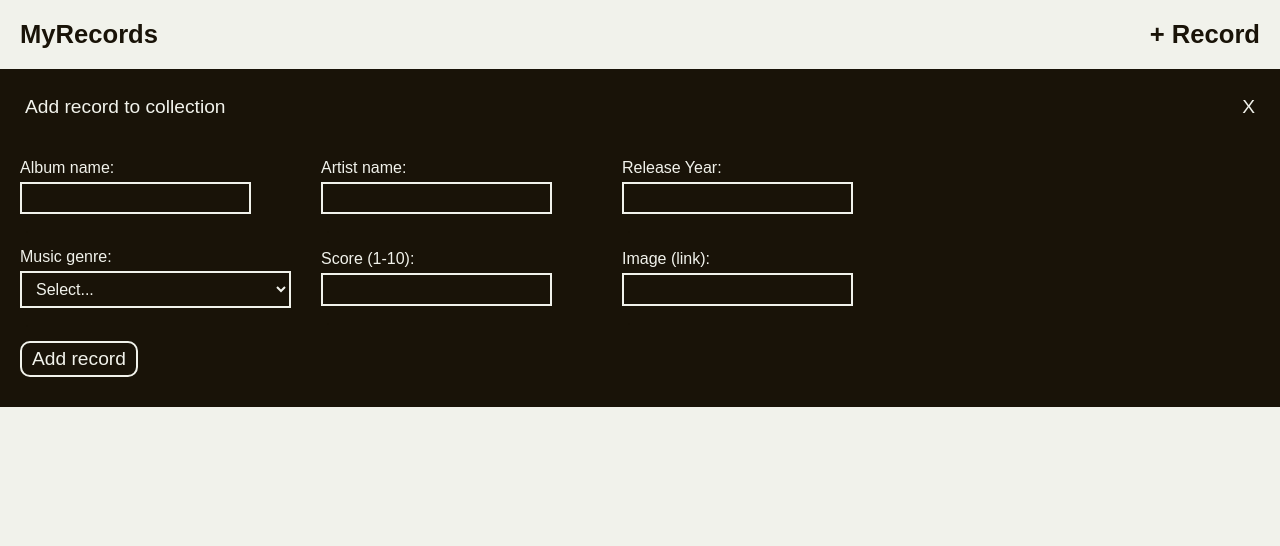
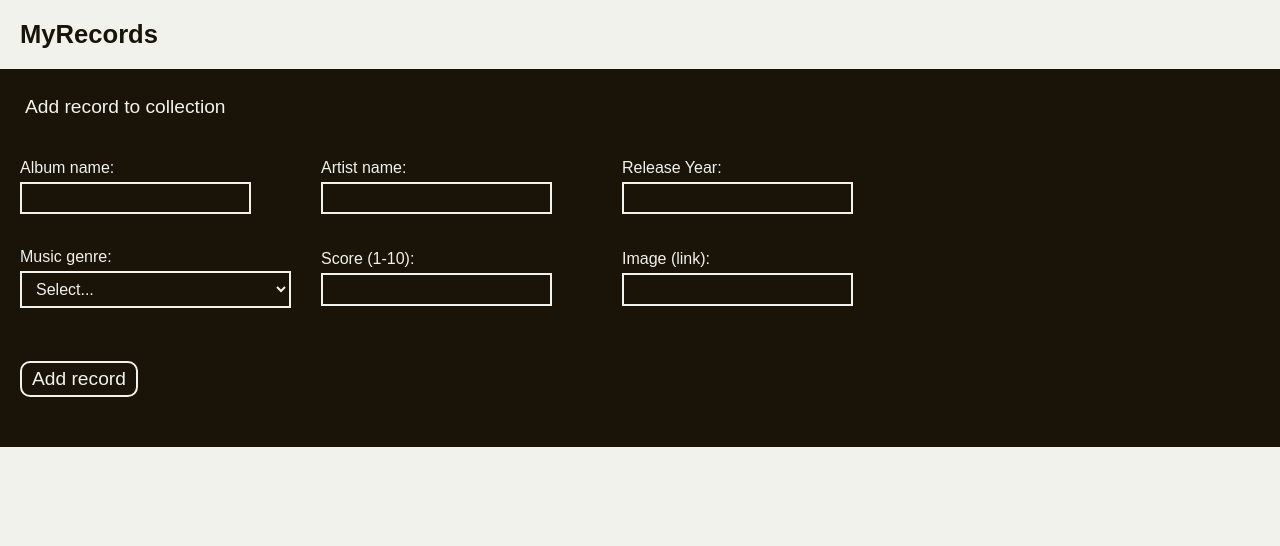
Before and after one commit to Benpeake/collection, a PHP site: page / in a window 1280 px wide. Shown: the top 546 px of the page. Run offline with PHP 8.4, Linux system fonts and the light colour scheme; tables that the repository leaves empty or names only in its code hold one stand-in row (values such as "Sample post"); some web fonts are replaced.

Commit message:
full working, error handling new record form

```diff
--- a/css/styles.css
+++ b/css/styles.css
@@ -8,7 +8,7 @@
   --white: #F1F2EB;
   --off-white: #D8DAD3;
   --black: #191308;
-  --red: #EE5622;
+  --red: #F15156;
   --green: #636940 ;
 }
 
@@ -32,6 +32,7 @@ body{
 
 .whiteCopy{
   color: var(--white);
+  padding-left: 20px;
 }
 
 .navLink{
@@ -131,18 +132,16 @@ p {
 /* add record form */
 .formContainer{
   display: flex;
-  flex-direction: column;
+  flex-direction: row;
   align-items: start;
   padding: 20px;
-  display: flex;
   justify-content: flex-start;
   background-color: var(--black);
 }
 
 .formContainerInfo{
   display: flex;
-  padding: 20px;
-  display: flex;
+  padding: 20px 0;
   justify-content: space-between;
   background-color: var(--black);
   font-size: 1.2rem;
@@ -179,8 +178,6 @@ input{
   padding: 5px 10px;
 }
 
-
-
 input:focus{
   outline: none;
 }
@@ -212,6 +209,16 @@ select{
 
 .errorMessagePlaceholder{
   color: var(--black);
+  font-weight: 400;
+  padding-left: 0;
+  margin-left: 0;
+}
+
+.errorMessage{
+  color: var(--red);
+  font-weight: 400;
+  padding-left: 0;
+  margin-left: 0;
 }
 
 /* Chrome, Safari, Edge, Opera */
--- a/index.php
+++ b/index.php
@@ -45,6 +45,8 @@ $newScore = $_POST['newScore'] ?? false;
 $newImg = $_POST['newImg'] ?? false;
 
 $diplayFormErrors = false;
+$displayFormSucces = false;
+$formSuccess = 'record added to collection';
 
 //on submit...
 if (isset($_POST['newRecord'])) {
@@ -58,7 +60,7 @@ if (isset($_POST['newRecord'])) {
     if (empty($newArtistName)) {
         $errors['artistName'] = 'Artist name is required';
     }
-    if (empty($newReleaseYea) || !is_numeric($newReleaseYear) || strlen((string)$releaseYear) !== 4) {
+    if (empty($newReleaseYear) || !is_numeric($newReleaseYear) || strlen((string)$newReleaseYear) != 4) {
         $errors['releaseYear'] = 'Invalid release year';
     }
     if ($newGenre === 0 || empty($newGenre)) {
@@ -73,6 +75,7 @@ if (isset($_POST['newRecord'])) {
     // if no errors proceed... if errors display
     if (empty($errors)) {
         $recordModel->addRecord($newAlbumName, $newArtistName, $newReleaseYear, $newGenre, $newScore, $newImg);
+        $displayFormSucces = true;
     } else if (!empty($errors)) {
         $diplayFormErrors = true;
     }
@@ -111,7 +114,7 @@ if (isset($_POST['newRecord'])) {
             <a class='navLink'>MyRecords</a>
         </div>
         <div class='rightNav'>
-            <a class='navLink'>+ Record</a>
+            <!-- <a class='navLink'>+ Record</a> -->
             <!-- <a class='navLink'>Archive</a> -->
         </div>
     </div>
@@ -120,7 +123,7 @@ if (isset($_POST['newRecord'])) {
     <!-- add record form -->
     <div class='formContainerInfo'>
         <p class='whiteCopy'>Add record to collection</p>
-        <p><a class='whiteCopy'>X</a></p>
+        <!-- <p><a class='whiteCopy'>X</a></p> -->
     </div>
     <div class='formContainer'>
         <form class='newRecordForm' method='POST'>
@@ -212,8 +215,15 @@ if (isset($_POST['newRecord'])) {
                     ?>
                 </div>
             </div>
-            <div class='inputField'>
-                <input class='button' type='submit' value='Add record' name='newRecord' />
+            <div class='formContainerInfo'>
+                <div class='inputField'>
+                    <input class='button' type='submit' value='Add record' name='newRecord' />
+                    <?php
+                    // // if($displayFormSucces){
+                    //     echo "<p>$formSuccess</p>";
+                    // // }
+                    ?>
+                </div>
             </div>
         </form>
     </div>
```
